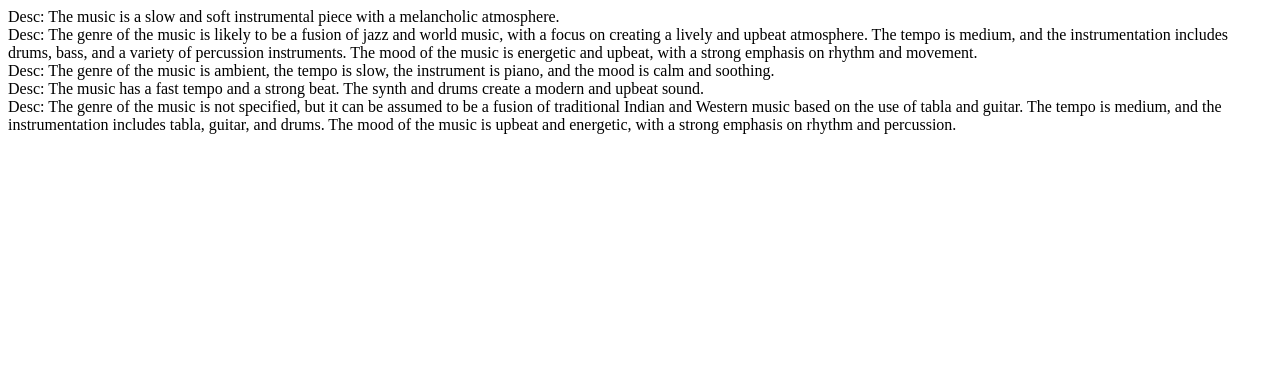
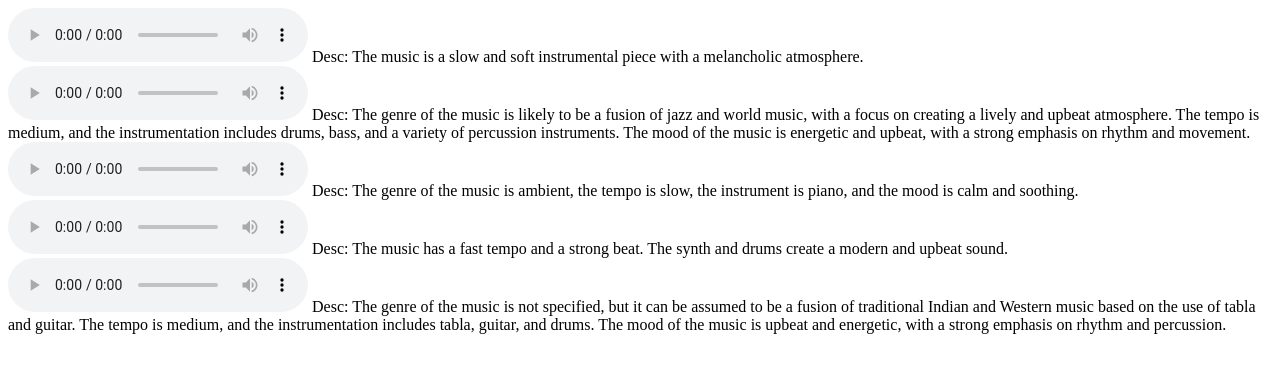
Before and after one commit to Cypress-Yang/CS6203_demo, a plain HTML site: page index.html in a window 1280 px wide. Drawn offline with Linux system fonts and the light colour scheme.

Commit message:
Update index.html

```diff
--- a/index.html
+++ b/index.html
@@ -6,28 +6,28 @@
 
   <body>
     <div>
-    <audio src="audio/1.flac"></audio>
+    <audio src="audio/1.flac" controls></audio>
     Desc: The music is a slow and soft instrumental piece with a melancholic atmosphere.
     </div>
 
 
 
     <div>
-      <audio src="audio/2.flac"></audio>
+      <audio src="audio/2.flac" controls></audio>
       Desc: The genre of the music is likely to be a fusion of jazz and world music, with a focus on creating a lively and upbeat atmosphere. The tempo is medium, and the instrumentation includes drums, bass, and a variety of percussion instruments. The mood of the music is energetic and upbeat, with a strong emphasis on rhythm and movement.
     </div>
 
     <div>
-      <audio src="audio/3.flac"></audio>
+      <audio src="audio/3.flac" controls></audio>
       Desc: The genre of the music is ambient, the tempo is slow, the instrument is piano, and the mood is calm and soothing.
     </div>
 
     <div>
-      <audio src="audio/4.flac"></audio>
+      <audio src="audio/4.flac" controls></audio>
       Desc: The music has a fast tempo and a strong beat. The synth and drums create a modern and upbeat sound.
     </div>
     <div>
-        <audio src="C:\Users\chenyuyang\Desktop\CS6203_demo\audio\5.flac"></audio>
+        <audio src="audio.5.flac" controls></audio>
         Desc: The genre of the music is not specified, but it can be assumed to be a fusion of traditional Indian and Western music based on the use of tabla and guitar. The tempo is medium, and the instrumentation includes tabla, guitar, and drums. The mood of the music is upbeat and energetic, with a strong emphasis on rhythm and percussion.
     </div>
   </body>
```
